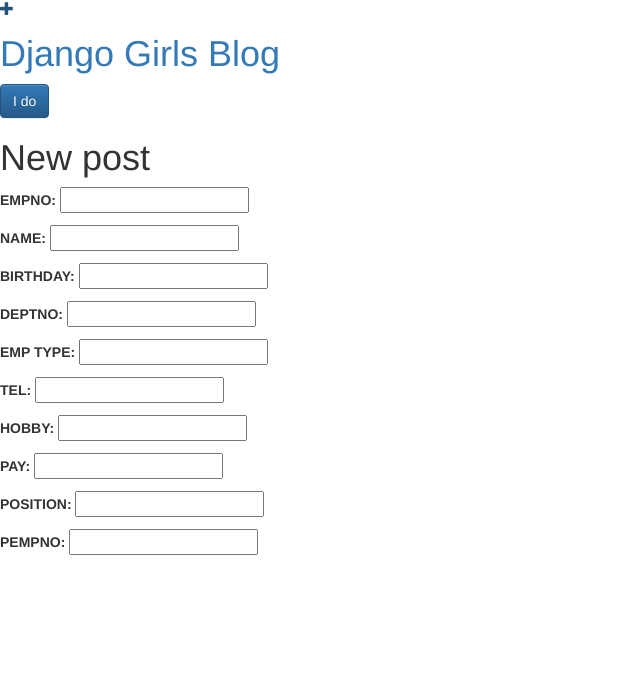
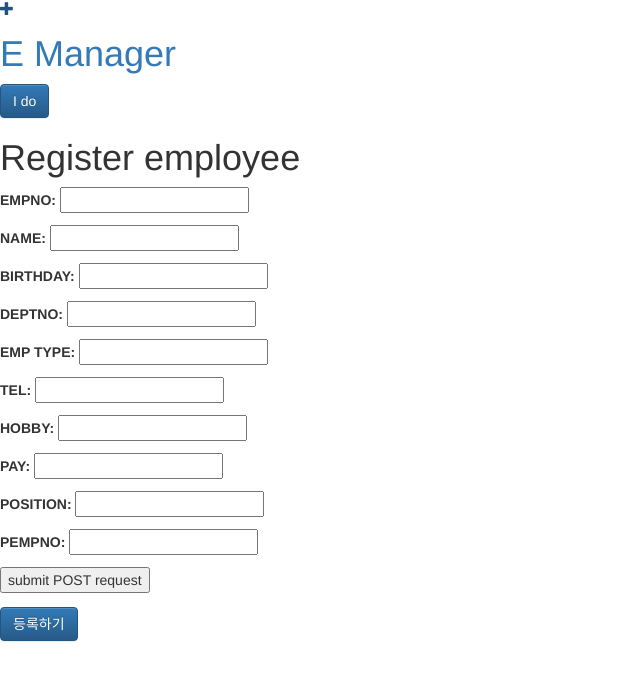
Before and after one commit to YangYoungHwan00/IT_Project_Sample_Work, a Django app: page / in a window 1280 px wide. Shown: the top 681 px of the page, without its empty margins (0-640 px from the left). Run offline with Django 4.2, Linux system fonts and the light colour scheme; some libraries are stand-ins or nearby versions.

Commit message:
insert employee info in to db

```diff
--- a/mydjango/e_manager/forms.py
+++ b/mydjango/e_manager/forms.py
@@ -4,5 +4,5 @@
 class empForm(forms.ModelForm):
 	class Meta:
 		model = emp
-		#fields = ['id','NAME','DEPTNO','EMP_TYPE','TEL','HOBBY','PAY','POSITION','PEMPNO']
+		#fields = ['NAME','HOBBY']
 		fields = '__all__'
--- a/mydjango/e_manager/templates/e_manager/main.html
+++ b/mydjango/e_manager/templates/e_manager/main.html
@@ -1,22 +1,25 @@
 {% load static %}
-        <title>Django Girls blog</title>
+    <head>
+        <title>E Manager</title>
         <link rel="stylesheet" href="//maxcdn.bootstrapcdn.com/bootstrap/3.2.0/css/bootstrap.min.css">
         <link rel="stylesheet" href="//maxcdn.bootstrapcdn.com/bootstrap/3.2.0/css/bootstrap-theme.min.css">
         <link href='//fonts.googleapis.com/css?family=Lobster&subset=latin,latin-ext' rel='stylesheet' type='text/css'>
-
     </head>
     <body>
         <div>
             <a href="{% url 'e_manager' %}" class="top-menu"><span class="glyphicon glyphicon-plus"></span></a>
-            <h1><a href="{% url 'e_manager'}">Django Girls Blog</a></h1>
+            <h1><a href="{% url 'e_manager'%}">E Manager</a></h1>
             <button class="btn btn-primary" type="button">I do</button>
 
-            <h1>New post</h1>
-            <form method="post" class="post-form">
+            <h1>Register employee</h1>
+            <form method="post" class="post-form" action="{% url 'register_form' %}">
                 {% csrf_token %}
                 {{form.as_p}}
+                <input type="submit" value="submit POST request">
             </form>
-
+            <a href="{% url 'register_form' %}" class="btn btn-primary">
+                등록하기
+            </a>
         </div>
         <div class="content container">
             <div class="row">
--- a/mydjango/e_manager/urls.py
+++ b/mydjango/e_manager/urls.py
@@ -3,5 +3,5 @@
 
 urlpatterns = [
 	path('', views.e_manager, name='e_manager'),
-	path('', views.empForm, name='empForms')
+	path('register', views.register_form, name='register_form'),
 ]
--- a/mydjango/e_manager/views.py
+++ b/mydjango/e_manager/views.py
@@ -1,9 +1,23 @@
 from django.shortcuts import render
+from django.shortcuts import redirect
 from django.http import HttpResponse
 from .forms import empForm
-from .models import emp
 
 def e_manager(request):
 	form = empForm()
 	context = {'form' : form}
 	return render(request, 'e_manager/main.html',context)
+
+def register_form(request):
+	if request.method == 'POST':
+		form = empForm()
+		data = empForm(request.POST)
+		if data.is_valid():
+			data.save()
+			return render(request,'e_manager/main.html', {'form' : form })
+		else:
+			return render(request,'e_manager/test.html')
+	else:
+		data = empForm()
+		context = {'data' : data }
+		return render(request, 'e_manager/test.html', context)
```
Also changed, not shown: mydjango/e_manager/templates/e_manager/test.html (added, +7 -0 lines), mydjango/e_manager/migrations/0001_initial.py.
